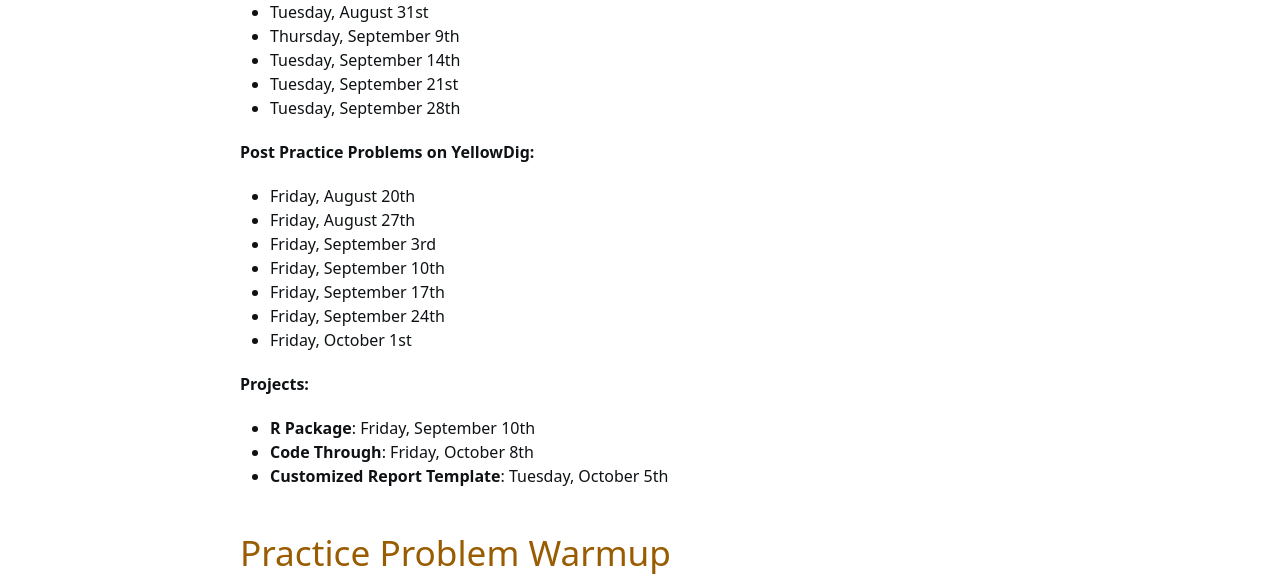
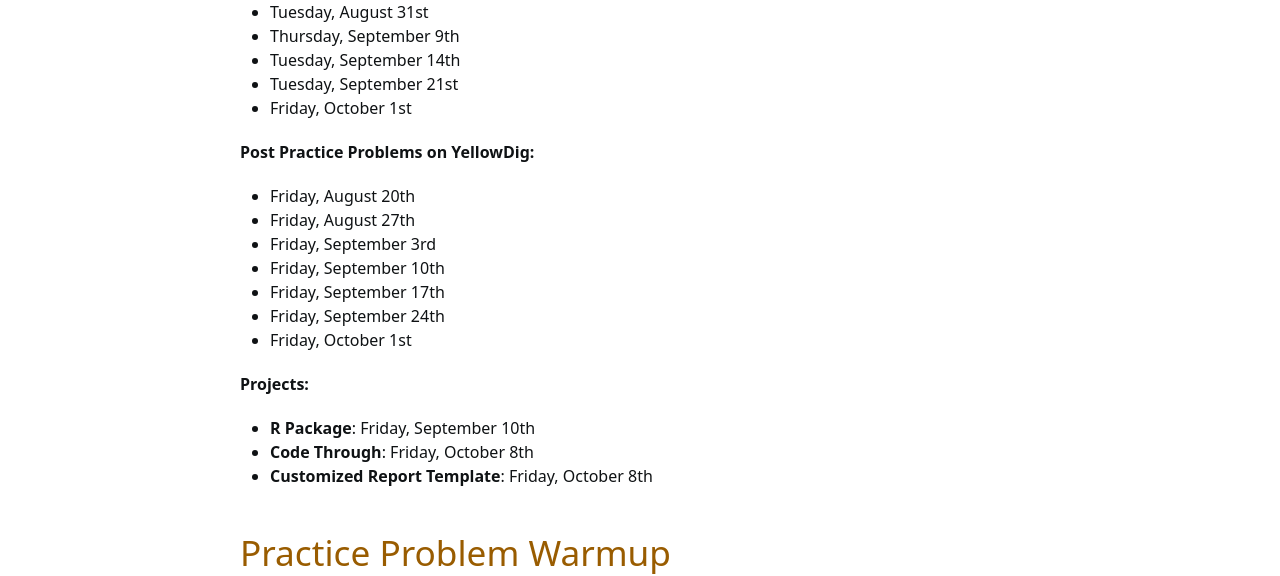
Before and after one commit to Watts-College/cpp-527-fall-2021, a Jekyll site: the page built from schedule.md, in a window 1280 px wide and 900 px high, scrolled down 1492 px. Shown: the part 163-739 px from the top of the window. Built offline with Jekyll 4.4.1, drawn with Linux system fonts in a browser that asks for light colours; nearby versions of some CDN libraries; a script bundle is joined from its source files by our own code; library files that are not in the unit come from our copies; a style sheet for code colours, icons or effects is not loaded; some of the changed text lies outside the part shown.

Commit message:
Update schedule.md

```diff
--- a/schedule.md
+++ b/schedule.md
@@ -23,12 +23,12 @@ labs:
   lab-03:  'Thursday, September 9th'
   lab-04:  'Tuesday, September 14th'
   lab-05:  'Tuesday, September 21st'
-  lab-06:  'Tuesday, September 28th'
+  lab-06:  'Friday, October 1st'
 
 
 projects:
   r-package:  'Friday, September 10th'
-  report-template:  'Tuesday, October 5th'
+  report-template:  'Friday, October 8th'
   code-through:  'Friday, October 8th'
 
 
```
